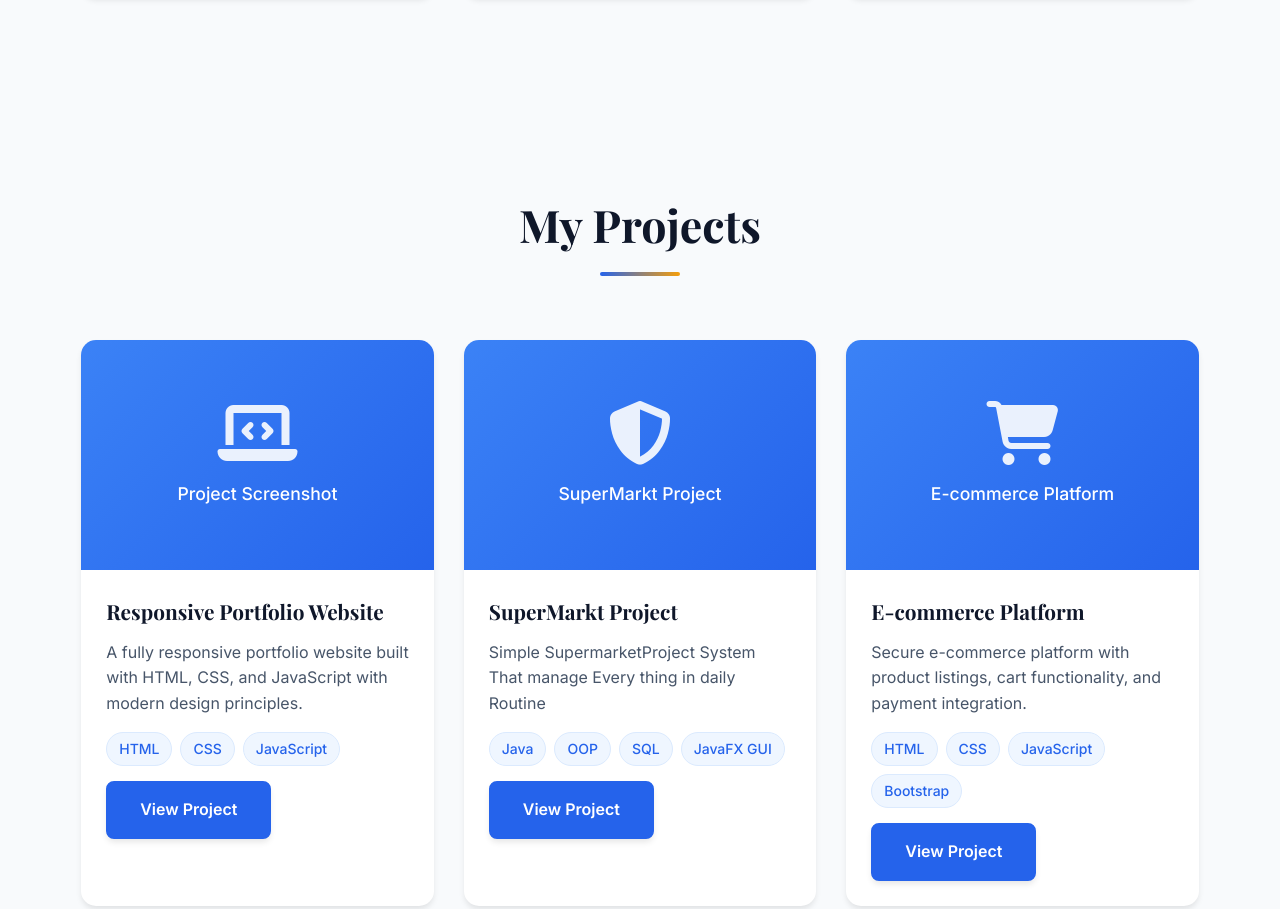
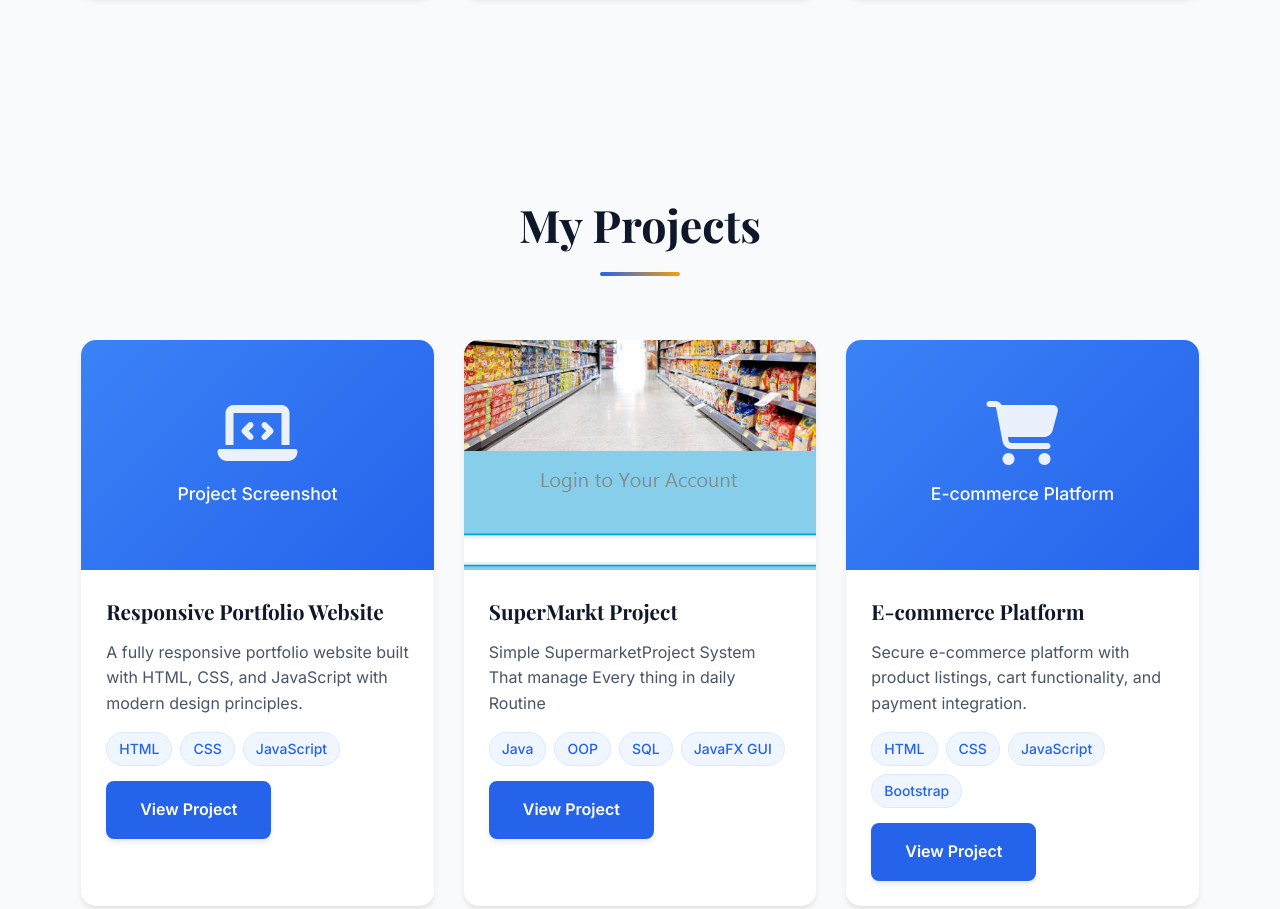
Before and after one commit to SalahMohamed1311/salaheldin-portfolio, a plain HTML site: page index.html in a window 1280 px wide. Shown: the part 2157-3066 px from the top of the page. Drawn offline with nearby package versions, Linux system fonts and the light colour scheme.

Commit message:
Update index.html

```diff
--- a/index.html
+++ b/index.html
@@ -1187,7 +1187,7 @@
                     <article class="project-card">
                         <div class="project-img">
                             <div class="image-placeholder">
-                                <img src="image.png" alt="">
+                                <img src="Screenshot 2025-11-14 131337.png" alt="">
                                 <i class="fas fa-shield-alt"></i>
                                 <p>SuperMarkt Project</p>
                             </div>
```
